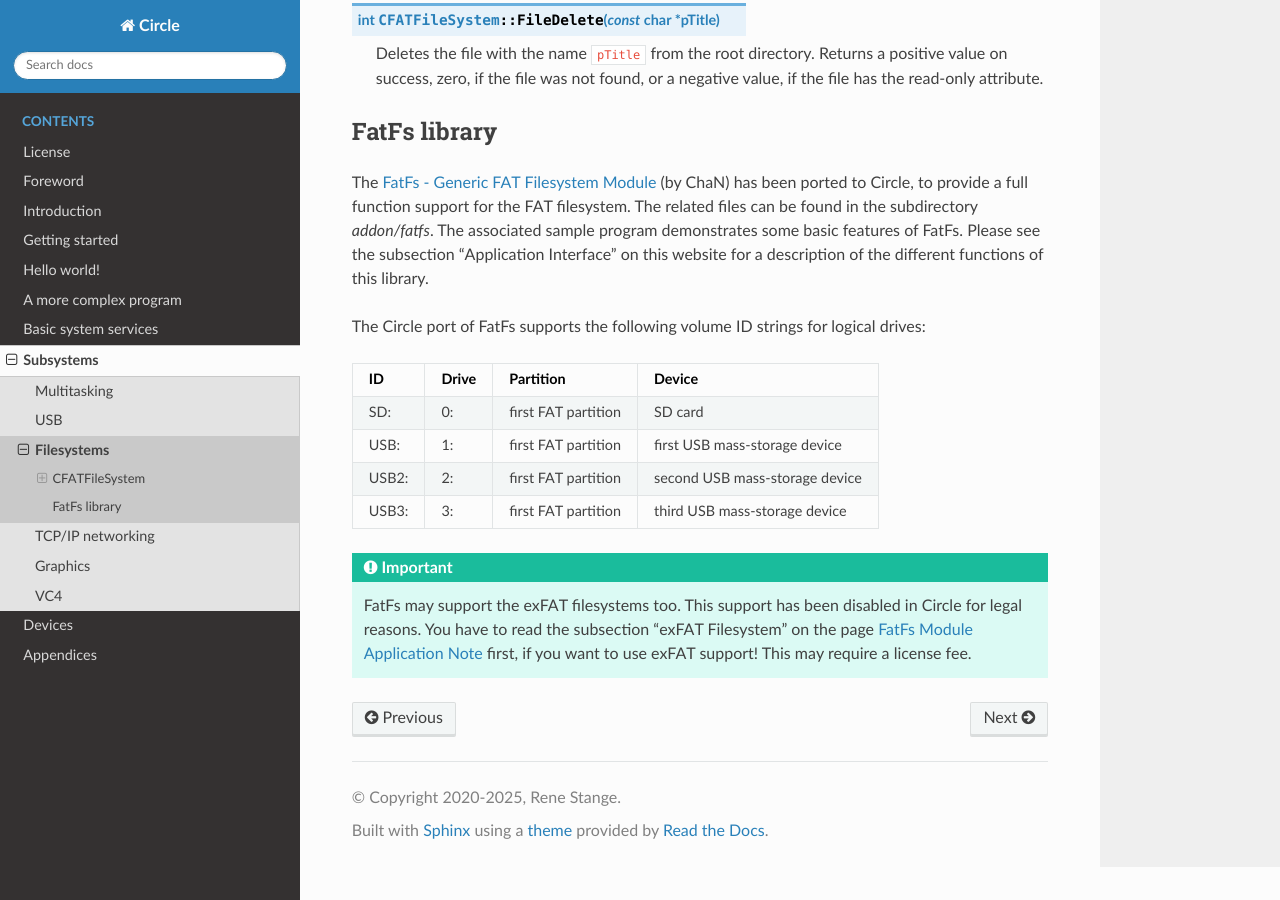
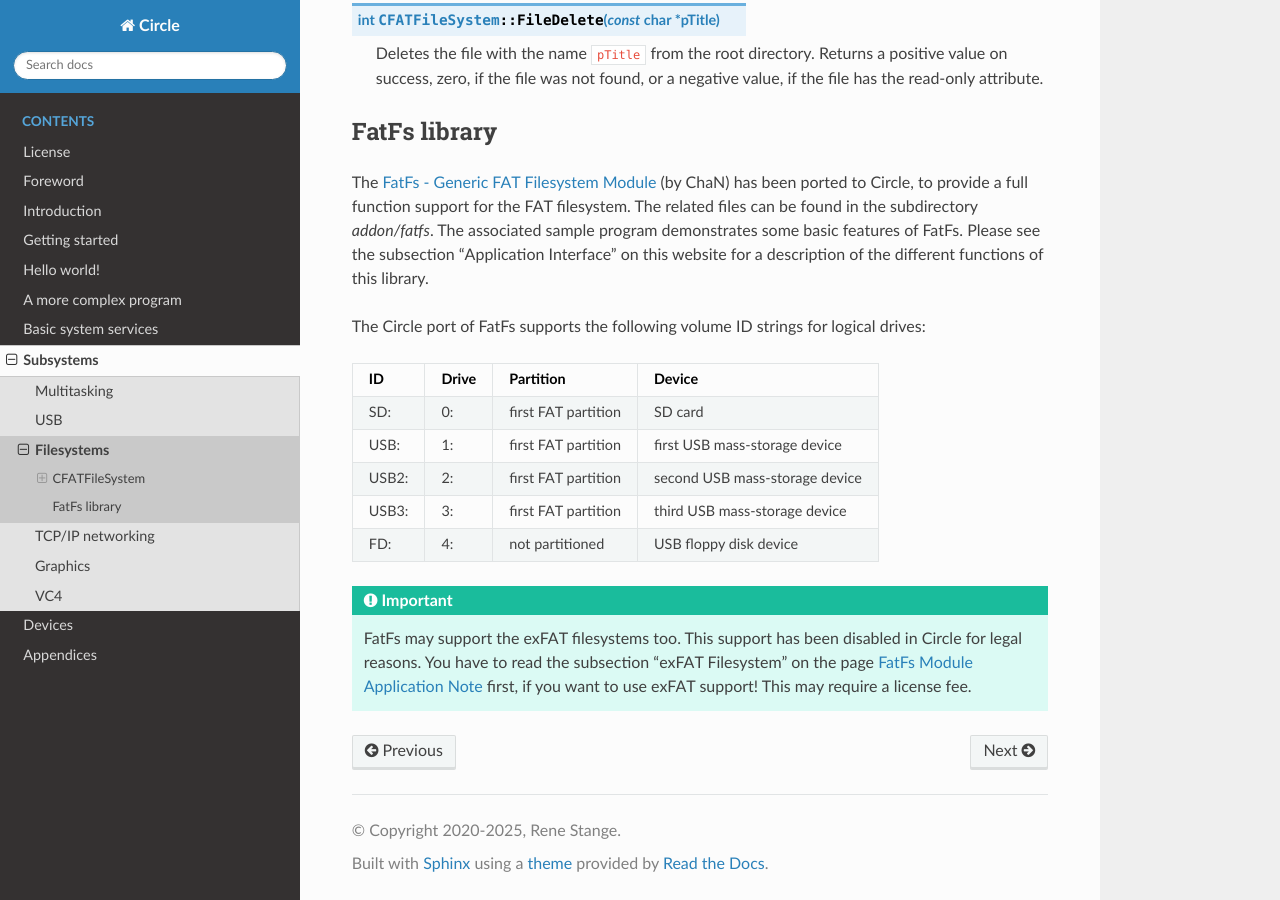
Before and after one commit to rsta2/circle-docs, a Sphinx documentation site: the page built from docs/subsystems/filesystems.rst, in a window 1280 px wide and 900 px high, scrolled down 2213 px. Built offline with Sphinx 7.4.7 and the Read the Docs theme 3.1.0, drawn with Linux system fonts in a browser that asks for light colours.

Commit message:
subsystems/filesystems: Add FD: to FatFs

```diff
--- a/docs/subsystems/filesystems.rst
+++ b/docs/subsystems/filesystems.rst
@@ -95,6 +95,7 @@ SD:	0:	first FAT partition	SD card
 USB:	1:	first FAT partition	first USB mass-storage device
 USB2:	2:	first FAT partition	second USB mass-storage device
 USB3:	3:	first FAT partition	third USB mass-storage device
+FD:	4:	not partitioned		USB floppy disk device
 ======	======	======================	==============================
 
 .. important::
```
